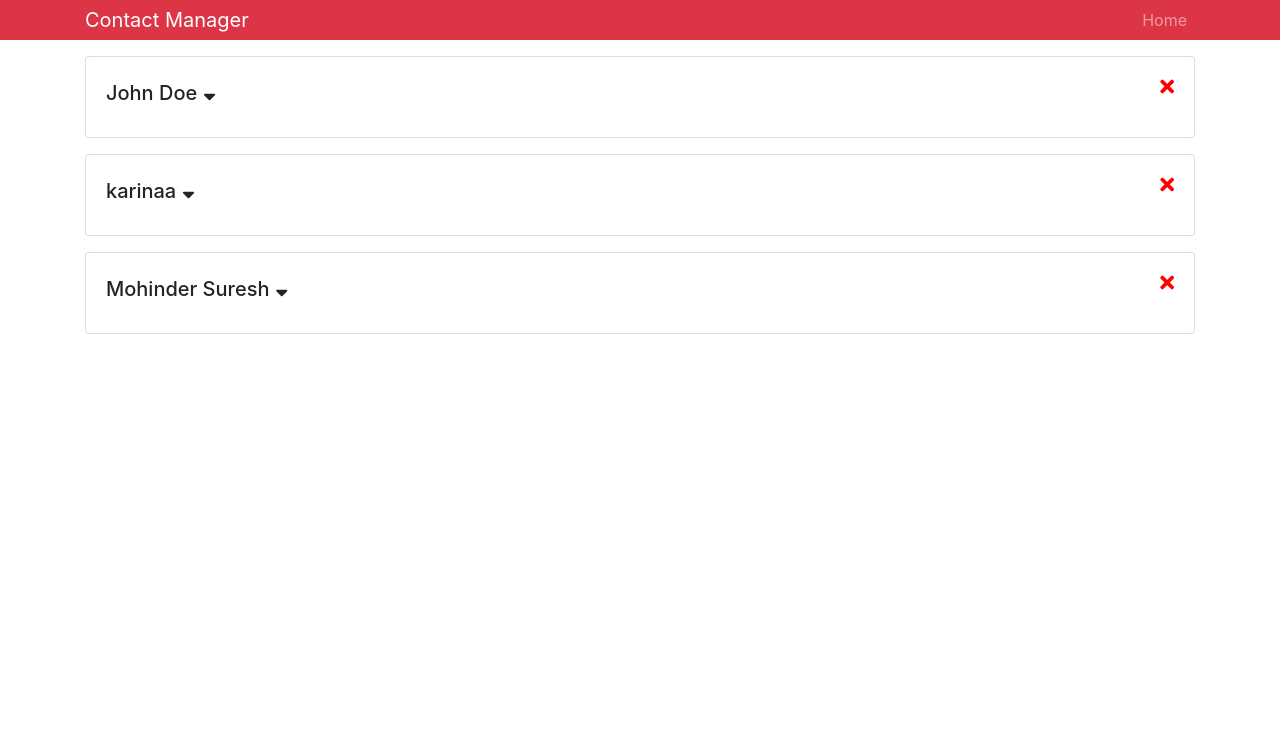
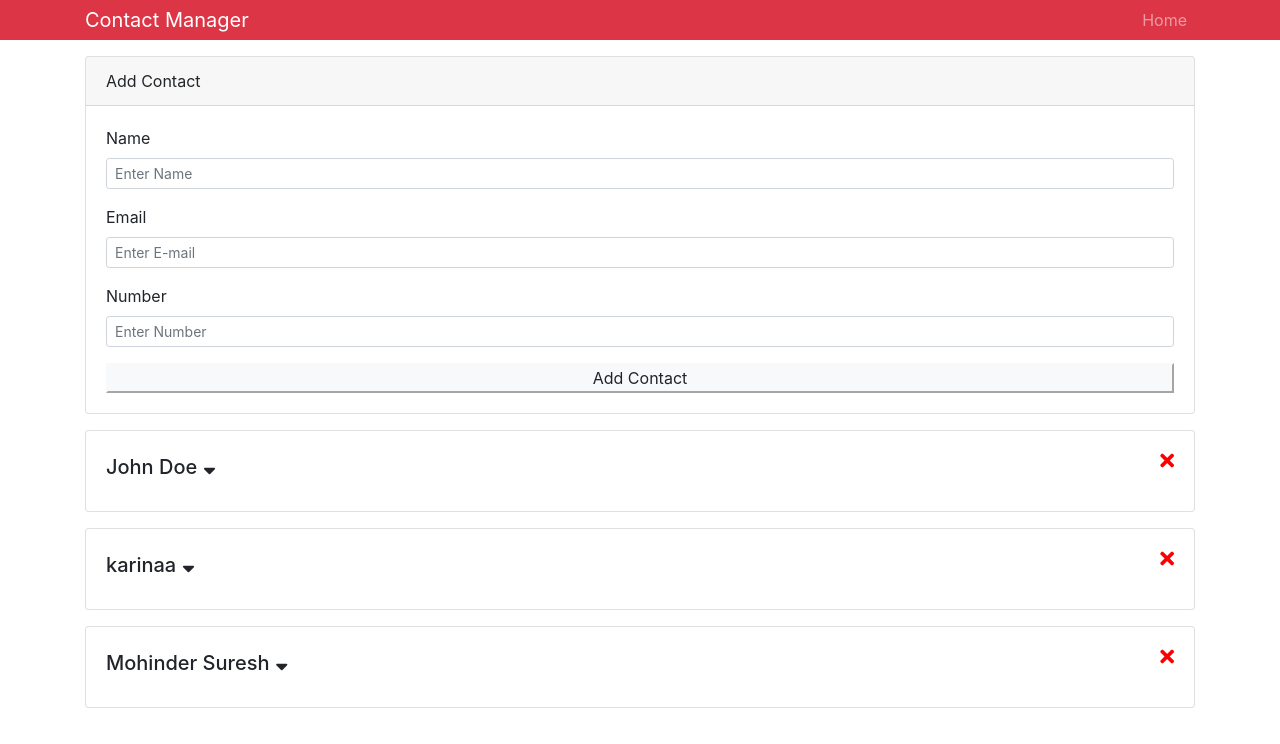
Before and after one commit to Yazanmuf/contact_manager, a React (Create React App) app: page / in a window 1280 px wide. Shown: the top 744 px of the page. Built offline with nearby package versions, Linux system fonts and the light colour scheme.

Commit message:
added form for add contact

```diff
--- a/src/App.js
+++ b/src/App.js
@@ -1,8 +1,9 @@
 import React, { Component } from 'react';
-import Contacts from './components/Contacts';
+import Contacts from './components/contacts/Contacts';
 import Header from './components/layout/Header';
 import 'bootstrap/dist/css/bootstrap.min.css';
 import { Provider } from './context';
+import AddContact from './components/contacts/AddContact';
 
 class App extends Component {
   render() {
@@ -11,6 +12,7 @@
         <div className="App">
           <Header branding="Contact Manager" />
           <div className="container">
+            <AddContact />
             <Contacts />
           </div>
         </div>
--- /dev/null
+++ b/src/components/contacts/AddContact.jsx
@@ -0,0 +1,68 @@
+import React, { Component } from 'react';
+
+class AddContact extends Component {
+  state = {
+    name: '',
+    email: '',
+    phone: ''
+  };
+
+  onInputChange = e => this.setState({ [e.target.name]: e.target.value });
+
+  onSubmit = e => {
+    e.preventDefault();
+    console.log(this.state);
+  };
+  render() {
+    const { name, email, phone } = this.state;
+    return (
+      <div className="card mb-3">
+        <div className="card-header">Add Contact</div>
+        <div className="card-body">
+          <form onSubmit={this.onSubmit}>
+            <div className="form-group">
+              <label htmlFor="name">Name</label>
+              <input
+                type="text"
+                name="name"
+                className="form-control form-control-sm"
+                placeholder="Enter Name"
+                value={name}
+                onChange={this.onInputChange}
+              />
+            </div>
+            <div className="form-group">
+              <label htmlFor="email">Email</label>
+              <input
+                type="email"
+                name="email"
+                className="form-control form-control-sm"
+                placeholder="Enter E-mail"
+                value={email}
+                onChange={this.onInputChange}
+              />
+            </div>
+            <div className="form-group">
+              <label htmlFor="name">Number</label>
+              <input
+                type="text"
+                name="phone"
+                className="form-control form-control-sm"
+                placeholder="Enter Number"
+                value={phone}
+                onChange={this.onInputChange}
+              />
+            </div>
+            <input
+              type="submit"
+              value="Add Contact"
+              className="btn-light btn-block"
+            />
+          </form>
+        </div>
+      </div>
+    );
+  }
+}
+
+export default AddContact;
--- a/src/components/Contact.jsx
+++ b/src/components/contacts/Contact.jsx
@@ -1,6 +1,6 @@
 import React, { Component } from 'react';
 import PropTypes from 'prop-types';
-import { Consumer } from '../context';
+import { Consumer } from '../../context';
 
 class Contact extends Component {
   state = {
--- a/src/components/Contacts.jsx
+++ b/src/components/contacts/Contacts.jsx
@@ -1,17 +1,8 @@
 import React, { Component } from 'react';
 import Contact from './Contact';
-import { Consumer } from '../context.js';
+import { Consumer } from '../../context';
 
 class Contacts extends Component {
-  deleteContact = id => {
-    const { contacts } = this.state;
-    const newContacts = contacts.filter(contact => contact.id !== id);
-
-    this.setState({
-      contacts: newContacts
-    });
-  };
-
   render() {
     return (
       <Consumer>
@@ -24,7 +15,6 @@
                   // Passing in the entire contact as a prop
                   key={contact.id}
                   contact={contact}
-                  deleteClickHandler={this.deleteContact.bind(this, contact.id)}
                 />
               ))}
             </React.Fragment>
```
